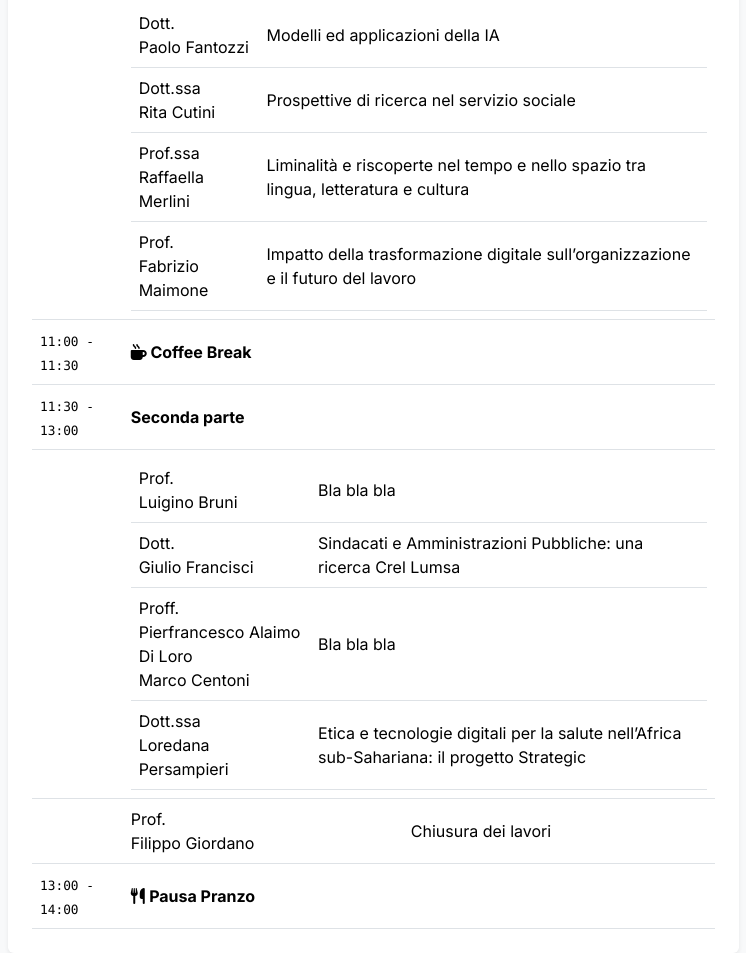
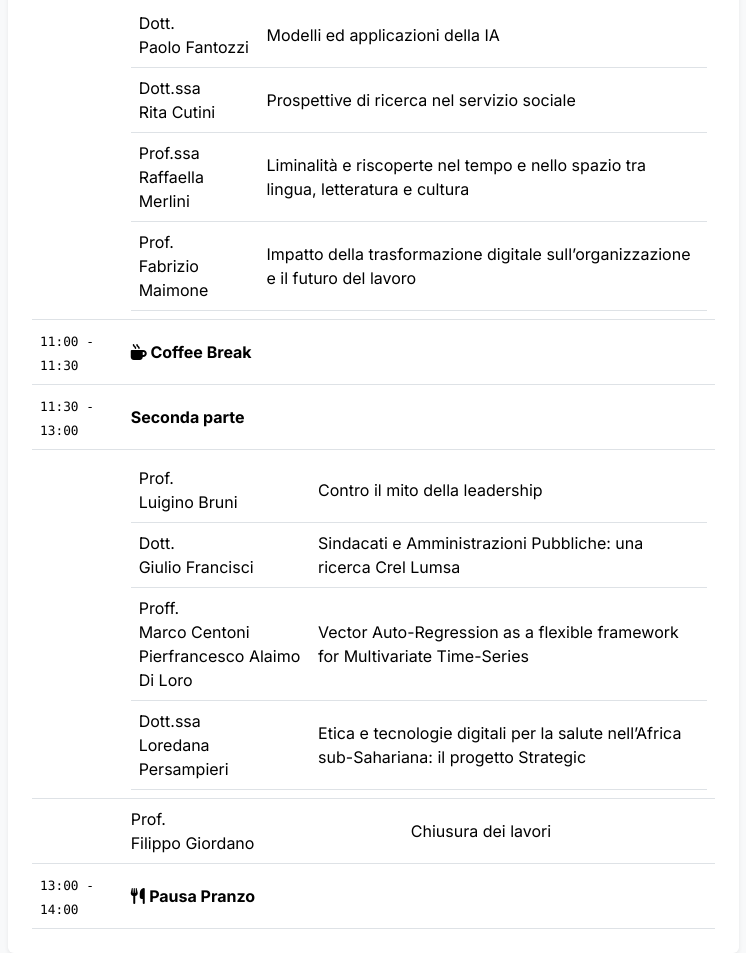
Before and after one commit to paolofantozzi/ricercalumsa.it, a plain HTML site: page index.html in a window 1280 px wide. Shown: the part 1606-2559 px from the top of the page, without its empty margins (74-820 px from the left). Drawn offline with Linux system fonts and the light colour scheme; some packages are replaced by stand-ins of ours; a web font is replaced by a local one.

Commit message:
Full list

```diff
--- a/index.html
+++ b/index.html
@@ -204,15 +204,15 @@
 														<table class="table table-hover mb-0 align-middle">
 															<tr>
 																<td>Prof.<br/>Luigino Bruni</td>
-																<td>Bla bla bla</td>
+																<td>Contro il mito della leadership</td>
 															</tr>
 															<tr>
 																<td>Dott.<br/>Giulio Francisci</td>
 																<td>Sindacati e Amministrazioni Pubbliche: una ricerca Crel Lumsa</td>
 															</tr>
 															<tr>
-																<td>Proff.<br/>Pierfrancesco Alaimo Di Loro<br/>Marco Centoni</td>
-																<td>Bla bla bla</td>
+																<td>Proff.<br/>Marco Centoni<br/>Pierfrancesco Alaimo Di Loro</td>
+																<td>Vector Auto-Regression as a flexible framework for Multivariate Time-Series</td>
 															</tr>
 															<tr>
 																<td>Dott.ssa<br/>Loredana Persampieri</td>
```
